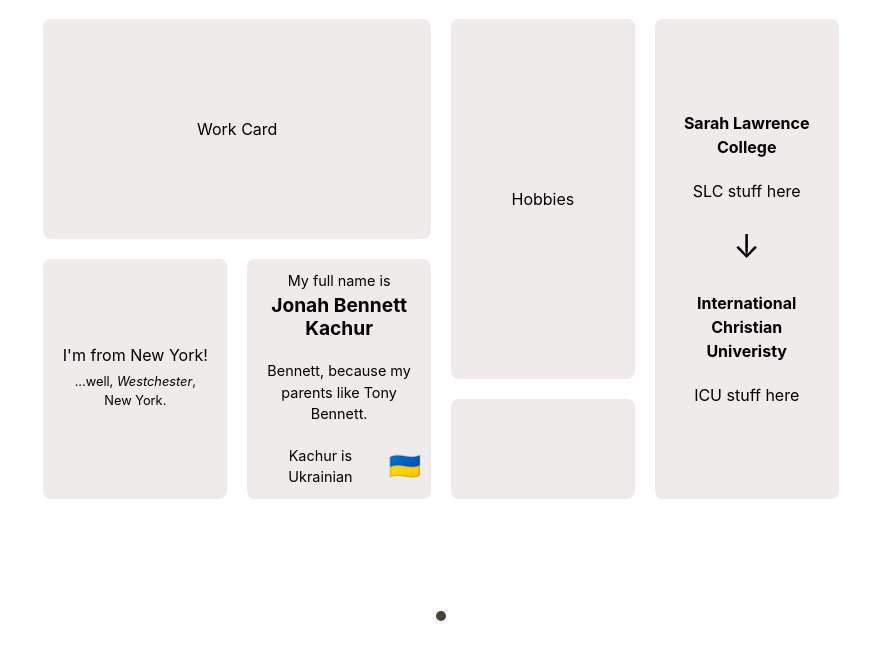
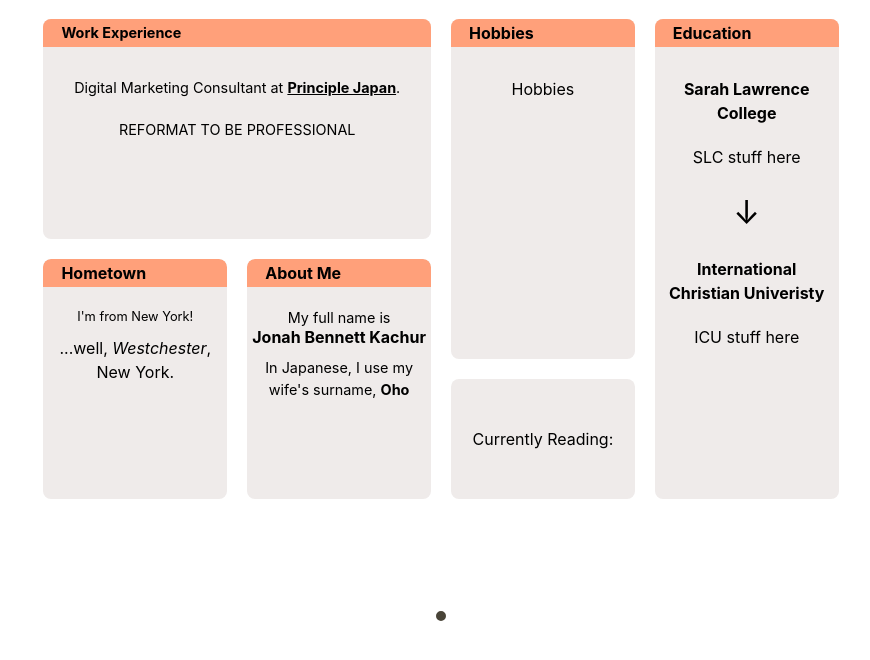
Before and after one commit to JonahKF/odin-homepage, a website built with Vite: page index.html in a window 1280 px wide. Shown: the part 634-1294 px from the top of the page, without its empty margins (199-1069 px from the left). Built offline with nearby package versions, Linux system fonts and the light colour scheme; files whose address does not match are found by name; a web font is replaced by a local one.

Commit message:
Added: h3 banners for each about-card

```diff
--- a/index.html
+++ b/index.html
@@ -12,7 +12,7 @@
       src="https://kit.fontawesome.com/156ffb70cf.js"
       crossorigin="anonymous"
     ></script>
-    <title>Jonah's Webzone</title>
+    <title>Jonah - Digital Marketing & Web Design in Japan</title>
   </head>
 
   <body>
@@ -104,27 +104,51 @@
           <div class="about-me-wrapper">
             <h2>About</h2>
             <div class="about-me-grid">
-              <div class="about-card work-card">Work Card</div>
-              <div class="about-card hobbies-card">Hobbies</div>
+              <div class="about-card work-card">
+                <h3>Work Experience</h3>
+                <p>
+                  Digital Marketing Consultant at
+                  <b
+                    ><a href="https://www.principle-c.com/"
+                      >Principle Japan</a
+                    ></b
+                  >.
+                </p>
+                <p>REFORMAT TO BE PROFESSIONAL</p>
+              </div>
+
+              <div class="about-card hobbies-card">
+                <h3>Hobbies</h3>
+                Hobbies
+              </div>
+
               <div class="about-card education-card">
-                <h3>Sarah Lawrence College</h3>
+                <h3>Education</h3>
+                <h4>Sarah Lawrence College</h4>
                 <p>SLC stuff here</p>
                 <div class="down-arrow">↓</div>
-                <h3>International Christian Univeristy</h3>
+                <h4>International Christian Univeristy</h4>
                 <p>ICU stuff here</p>
               </div>
+
               <div class="about-card hometown-card">
+                <h3>Hometown</h3>
                 <p>I'm from New York!</p>
                 <p>...well, <i>Westchester</i>, New York.</p>
                 <div class="map-container"></div>
               </div>
+
               <div class="about-card name-card">
+                <h3>About Me</h3>
                 <p>My full name is</p>
-                <h3>Jonah Bennett Kachur</h3>
-                <p>Bennett, because my parents like Tony Bennett.</p>
-                <p>Kachur is Ukrainian <span class="flag-emoji">🇺🇦</span></p>
+                <h4>Jonah Bennett Kachur</h4>
+                <p>In Japanese, I use my wife's surname, <b>Oho</b></p>
               </div>
-              <div class="about-card fun-card"></div>
+
+              <div class="about-card fun-card">
+                <p>Currently Reading:</p>
+                <div class="kamakura-icon"></div>
+              </div>
             </div>
           </div>
         </div>
--- a/src/style.css
+++ b/src/style.css
@@ -389,7 +389,7 @@
   /* border: 1px solid var(--grey-black); */
   display: grid;
   grid-template-columns: repeat(4, 1fr);
-  grid-template-rows: 220px 120px 100px;
+  grid-template-rows: 220px 100px 120px;
   gap: 20px;
   width: 100%;
   padding: 12px;
@@ -405,13 +405,52 @@
   transition: 200ms;
 }
 
+.about-card h3 {
+  border-radius: 8px 8px 0 0;
+  margin-bottom: 10px;
+  padding-left: 18px;
+  height: 28px;
+  width: 100%;
+  text-align: start;
+  font-size: 1em;
+  display: flex;
+  align-items: center;
+
+  background-color: lightsalmon;
+}
+
 .work-card {
   grid-column: 1 / span 2;
+  display: flex;
+  flex-direction: column;
+  gap: 20px;
+  font-size: 0.9em;
+  justify-content: start;
+  align-items: center;
+  text-align: center;
+  padding: 0;
+}
+
+.work-card a {
+  text-decoration: underline;
+  transition: 200ms;
+}
+
+.work-card a:hover {
+  color: var(--grey-black);
+  transition: 200ms;
 }
 
 .hobbies-card {
   grid-column: 3;
   grid-row: 1 / span 2;
+  display: flex;
+  flex-direction: column;
+  gap: 20px;
+  padding: 0;
+  justify-content: start;
+  align-items: center;
+  text-align: center;
 }
 
 .hometown-card,
@@ -419,44 +458,32 @@
   grid-row: 2 / span 2;
   display: flex;
   flex-direction: column;
-  gap: 20px;
+  gap: 10px;
   align-items: center;
-  justify-content: center;
+  justify-content: start;
   text-align: center;
   position: relative;
 
-  padding: 15px;
+  padding: 0px;
   overflow: hidden;
-}
-
-.hometown-card {
-  gap: 5px;
 }
 
 .hometown-card :nth-child(2) {
   font-size: 0.8em;
 }
 
-.name-card h3 {
+.name-card h4 {
   padding: 0;
   line-height: 1.2;
-  margin-top: -18px;
-  font-size: clamp(0.9rem, 2vw, 1.2rem);
+  margin-top: -11px;
+  font-size: clamp(0.7rem, 1.8vw, 1rem);
   width: 100%;
   text-align: center;
 }
 
 .name-card p {
   font-size: clamp(0.7rem, 1.5vw, 0.9rem);
-  width: 100%;
-}
-
-.name-card :nth-child(4) {
-  position: relative;
-  right: 0;
-  display: flex;
-  align-items: center;
-  justify-content: center;
+  width: 90%;
 }
 
 .flag-emoji {
@@ -479,12 +506,13 @@
   display: flex;
   flex-direction: column;
   gap: 20px;
+  padding: 0;
+  justify-content: start;
   align-items: center;
-  justify-content: center;
   text-align: center;
 }
 
-.education-card h3 {
+.education-card h4 {
   margin: 0;
   font-size: 1em;
 }
```
